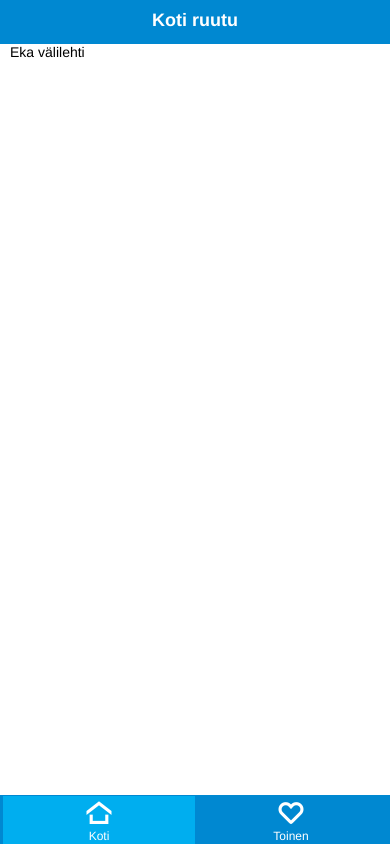
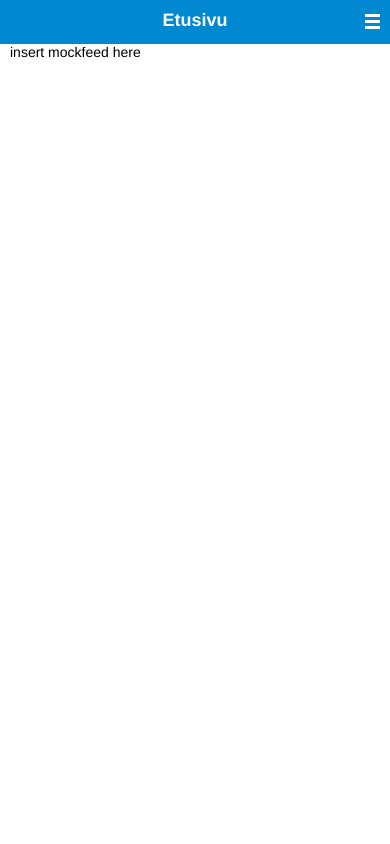
Before and after one commit to ivelak/mobiilikokoussovellus, a website: page www/index.html in a window 390 px wide. Drawn offline with Linux system fonts and the light colour scheme; some packages are replaced by stand-ins of ours.

Commit message:
muutin ohjelman tabi näkymästä sidemenu näkymään.

```diff
--- a/www/index.html
+++ b/www/index.html
@@ -17,24 +17,38 @@
 </head>
 
 <body>
-    <div class="view" id="mainview">
+    <div class="view splitview" id="mainview">
         <header>
             <h1>Sivun data-title tulee tähän</h1>
+            <a class="menuButton" data-left-menu="leftMenu" data-transition="cover"></a>
         </header>
 
         <div class="pages">
-            <div class="panel" data-title="Koti ruutu" id="main" data-selected="true">
-                Eka välilehti
+
+            <div class="panel" data-title="Etusivu" id="main" data-selected="true">
+
+                insert mockfeed here
             </div>
 
-            <div class="panel" data-title="Se toinen ruutu" id="toinen">
-                Toinen välilehti
+            <div class="panel" data-title="Merkit" id="toinen">
+                insert badge grid here
             </div>
+
         </div>
-        <footer>
-            <a href="#main" class="icon home" id="tab1">Koti</a>
-            <a href="#toinen" class="icon heart" id="tab2" data-transition="none">Toinen</a>
-        </footer>
+
+        <nav id="leftMenu">
+            <div class="view active" id="navView1">
+                <header>
+                    <h1>Menu</h1>
+                </header>
+                <ul class="list">
+                    <li><a href="#main" class="icon home" id="tab1">Etusivu</a></li>
+                    <li><a href="#toinen" class="icon heart" id="tab2" data-transition="none">merkit</a></li>
+                </ul>
+            </div>
+
+        </nav>
+
     </div>
 </body>
 
--- a/www/js/app.js
+++ b/www/js/app.js
@@ -35,6 +35,7 @@ function onAppReady() {
     }
 }
 document.addEventListener("app.Ready", onAppReady, false) ;
+
 // document.addEventListener("deviceready", onAppReady, false) ;
 // document.addEventListener("onload", onAppReady, false) ;
 
```
